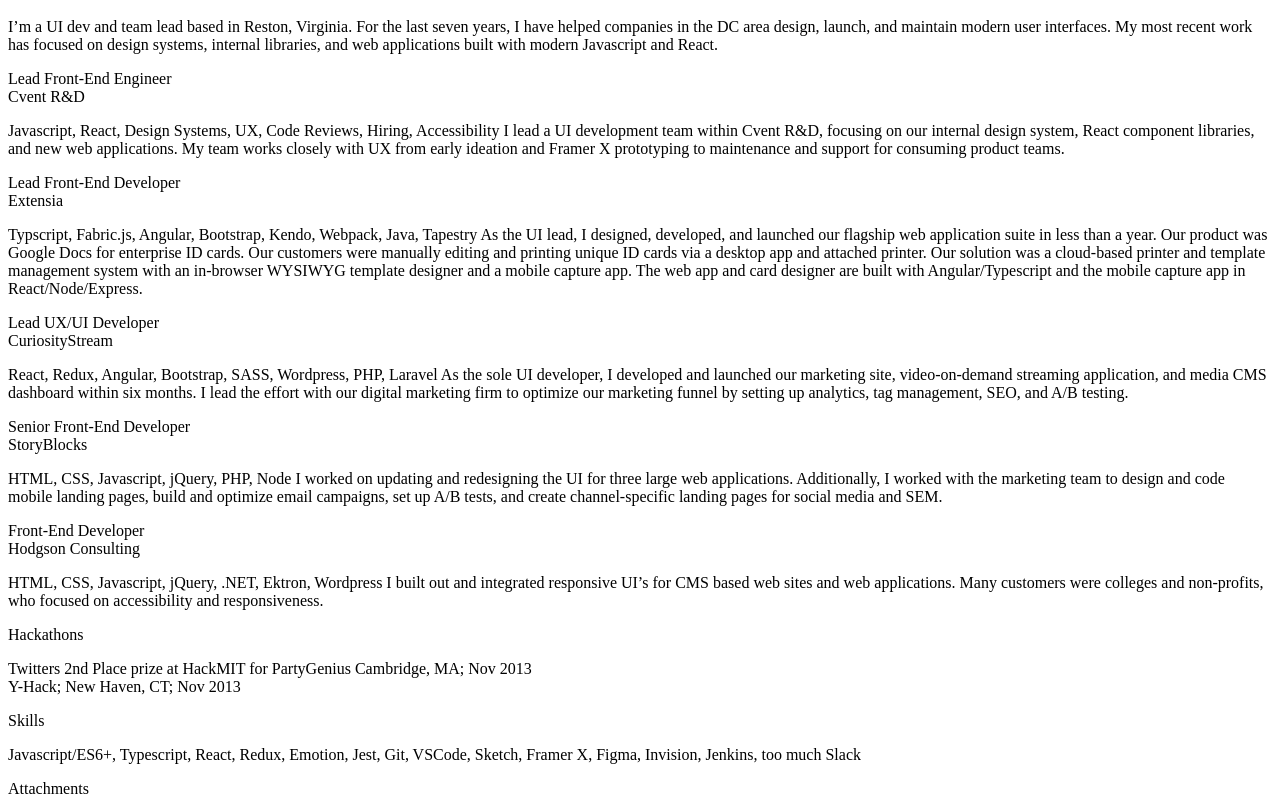
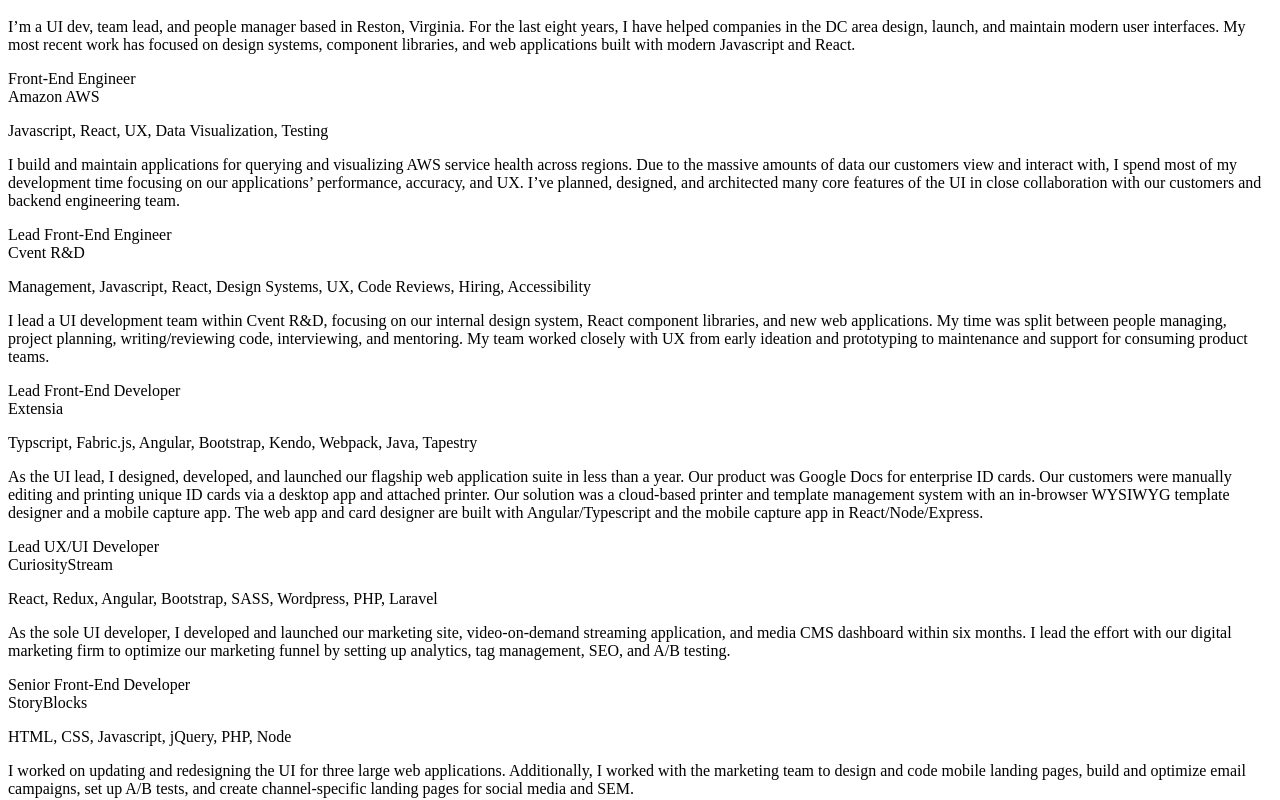
Before and after one commit to MattPetitt/mattpetitt.com, a Next.js app: page /resume in a window 1280 px wide. Shown: the part 503-1303 px from the top of the page. Built offline with nearby package versions, Linux system fonts and the light colour scheme.

Commit message:
updating with AWS

```diff
--- a/package.json
+++ b/package.json
@@ -10,7 +10,7 @@
   "dependencies": {
     "autoprefixer": "^10.0.4",
     "classnames": "^2.2.6",
-    "next": "10.0.3",
+    "next": "^10.2.3",
     "postcss": "^8.1.10",
     "react": "17.0.1",
     "react-dom": "17.0.1",
--- a/pages/resume.js
+++ b/pages/resume.js
@@ -34,12 +34,34 @@
                 <div className="bg-gray-50 px-4 py-5 sm:grid sm:grid-cols-3 sm:gap-4 sm:px-6">
                   <p className="text-sm font-medium text-gray-500">Profile</p>
                   <p className="mt-1 text-sm text-gray-900 sm:mt-0 sm:col-span-2">
-                    I’m a UI dev and team lead based in Reston, Virginia. For
-                    the last seven years, I have helped companies in the DC area
-                    design, launch, and maintain modern user interfaces. My most
-                    recent work has focused on design systems, internal
-                    libraries, and web applications built with modern Javascript
-                    and React.
+                    I’m a UI dev, team lead, and people manager based in Reston,
+                    Virginia. For the last eight years, I have helped companies
+                    in the DC area design, launch, and maintain modern user
+                    interfaces. My most recent work has focused on design
+                    systems, component libraries, and web applications built
+                    with modern Javascript and React.
+                  </p>
+                </div>
+                <div className="bg-white px-4 py-5 sm:grid sm:grid-cols-3 sm:gap-4 sm:px-6">
+                  <p className="text-sm font-medium text-gray-500">
+                    <span className="text-black font-semibold">
+                      Front-End Engineer
+                    </span>
+                    <br />
+                    Amazon AWS
+                  </p>
+                  <p className="mt-1 text-sm text-gray-900 sm:mt-0 sm:col-span-2">
+                    <p className="text-gray-500">
+                      Javascript, React, UX, Data Visualization, Testing
+                    </p>
+                    I build and maintain applications for querying and
+                    visualizing AWS service health across regions. Due to the
+                    massive amounts of data our customers view and interact
+                    with, I spend most of my development time focusing on our
+                    applications’ performance, accuracy, and UX. I’ve planned,
+                    designed, and architected many core features of the UI in
+                    close collaboration with our customers and backend
+                    engineering team.
                   </p>
                 </div>
                 <div className="bg-white px-4 py-5 sm:grid sm:grid-cols-3 sm:gap-4 sm:px-6">
@@ -51,12 +73,17 @@
                     Cvent R&D
                   </p>
                   <p className="mt-1 text-sm text-gray-900 sm:mt-0 sm:col-span-2">
-                    Javascript, React, Design Systems, UX, Code Reviews, Hiring,
-                    Accessibility I lead a UI development team within Cvent R&D,
-                    focusing on our internal design system, React component
-                    libraries, and new web applications. My team works closely
-                    with UX from early ideation and Framer X prototyping to
-                    maintenance and support for consuming product teams.
+                    <p className="text-gray-500">
+                      Management, Javascript, React, Design Systems, UX, Code
+                      Reviews, Hiring, Accessibility
+                    </p>
+                    I lead a UI development team within Cvent R&D, focusing on
+                    our internal design system, React component libraries, and
+                    new web applications. My time was split between people
+                    managing, project planning, writing/reviewing code,
+                    interviewing, and mentoring. My team worked closely with UX
+                    from early ideation and prototyping to maintenance and
+                    support for consuming product teams.
                   </p>
                 </div>
                 <div className="bg-gray-50 px-4 py-5 sm:grid sm:grid-cols-3 sm:gap-4 sm:px-6">
@@ -68,15 +95,18 @@
                     Extensia
                   </p>
                   <p className="mt-1 text-sm text-gray-900 sm:mt-0 sm:col-span-2">
-                    Typscript, Fabric.js, Angular, Bootstrap, Kendo, Webpack,
-                    Java, Tapestry As the UI lead, I designed, developed, and
-                    launched our flagship web application suite in less than a
-                    year. Our product was Google Docs for enterprise ID cards.
-                    Our customers were manually editing and printing unique ID
-                    cards via a desktop app and attached printer. Our solution
-                    was a cloud-based printer and template management system
-                    with an in-browser WYSIWYG template designer and a mobile
-                    capture app. The web app and card designer are built with
+                    <p className="text-gray-500">
+                      Typscript, Fabric.js, Angular, Bootstrap, Kendo, Webpack,
+                      Java, Tapestry
+                    </p>
+                    As the UI lead, I designed, developed, and launched our
+                    flagship web application suite in less than a year. Our
+                    product was Google Docs for enterprise ID cards. Our
+                    customers were manually editing and printing unique ID cards
+                    via a desktop app and attached printer. Our solution was a
+                    cloud-based printer and template management system with an
+                    in-browser WYSIWYG template designer and a mobile capture
+                    app. The web app and card designer are built with
                     Angular/Typescript and the mobile capture app in
                     React/Node/Express.
                   </p>
@@ -90,10 +120,13 @@
                     CuriosityStream
                   </p>
                   <p className="mt-1 text-sm text-gray-900 sm:mt-0 sm:col-span-2">
-                    React, Redux, Angular, Bootstrap, SASS, Wordpress, PHP,
-                    Laravel As the sole UI developer, I developed and launched
-                    our marketing site, video-on-demand streaming application,
-                    and media CMS dashboard within six months. I lead the effort
+                    <p className="text-gray-500">
+                      React, Redux, Angular, Bootstrap, SASS, Wordpress, PHP,
+                      Laravel
+                    </p>
+                    As the sole UI developer, I developed and launched our
+                    marketing site, video-on-demand streaming application, and
+                    media CMS dashboard within six months. I lead the effort
                     with our digital marketing firm to optimize our marketing
                     funnel by setting up analytics, tag management, SEO, and A/B
                     testing.
@@ -108,11 +141,13 @@
                     StoryBlocks
                   </p>
                   <p className="mt-1 text-sm text-gray-900 sm:mt-0 sm:col-span-2">
-                    HTML, CSS, Javascript, jQuery, PHP, Node I worked on
-                    updating and redesigning the UI for three large web
-                    applications. Additionally, I worked with the marketing team
-                    to design and code mobile landing pages, build and optimize
-                    email campaigns, set up A/B tests, and create
+                    <p className="text-gray-500">
+                      HTML, CSS, Javascript, jQuery, PHP, Node
+                    </p>
+                    I worked on updating and redesigning the UI for three large
+                    web applications. Additionally, I worked with the marketing
+                    team to design and code mobile landing pages, build and
+                    optimize email campaigns, set up A/B tests, and create
                     channel-specific landing pages for social media and SEM.
                   </p>
                 </div>
@@ -125,8 +160,10 @@
                     Hodgson Consulting
                   </p>
                   <p className="mt-1 text-sm text-gray-900 sm:mt-0 sm:col-span-2">
-                    HTML, CSS, Javascript, jQuery, .NET, Ektron, Wordpress I
-                    built out and integrated responsive UI’s for CMS based web
+                    <p className="text-gray-500">
+                      HTML, CSS, Javascript, jQuery, .NET, Ektron, Wordpress
+                    </p>
+                    I built out and integrated responsive UI’s for CMS based web
                     sites and web applications. Many customers were colleges and
                     non-profits, who focused on accessibility and
                     responsiveness.
```
Also changed, not shown: 2 other files (tests, documents, lock files or other folders).
